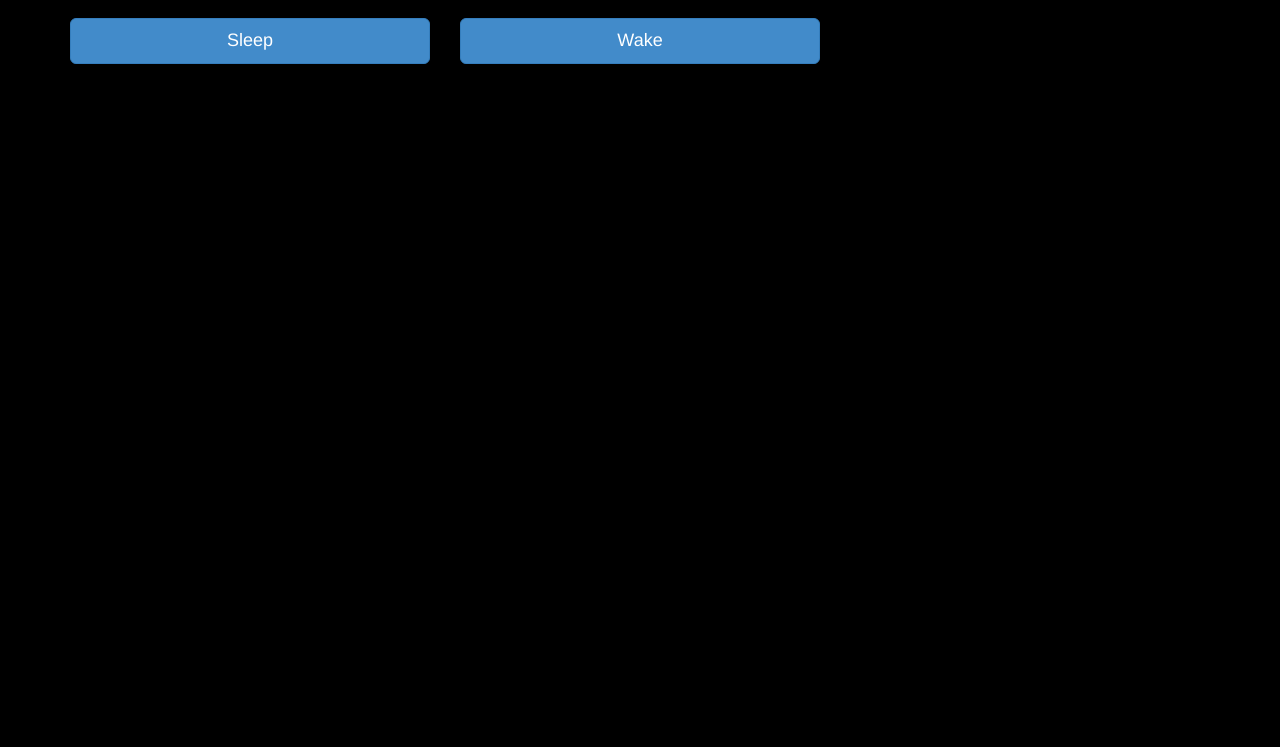
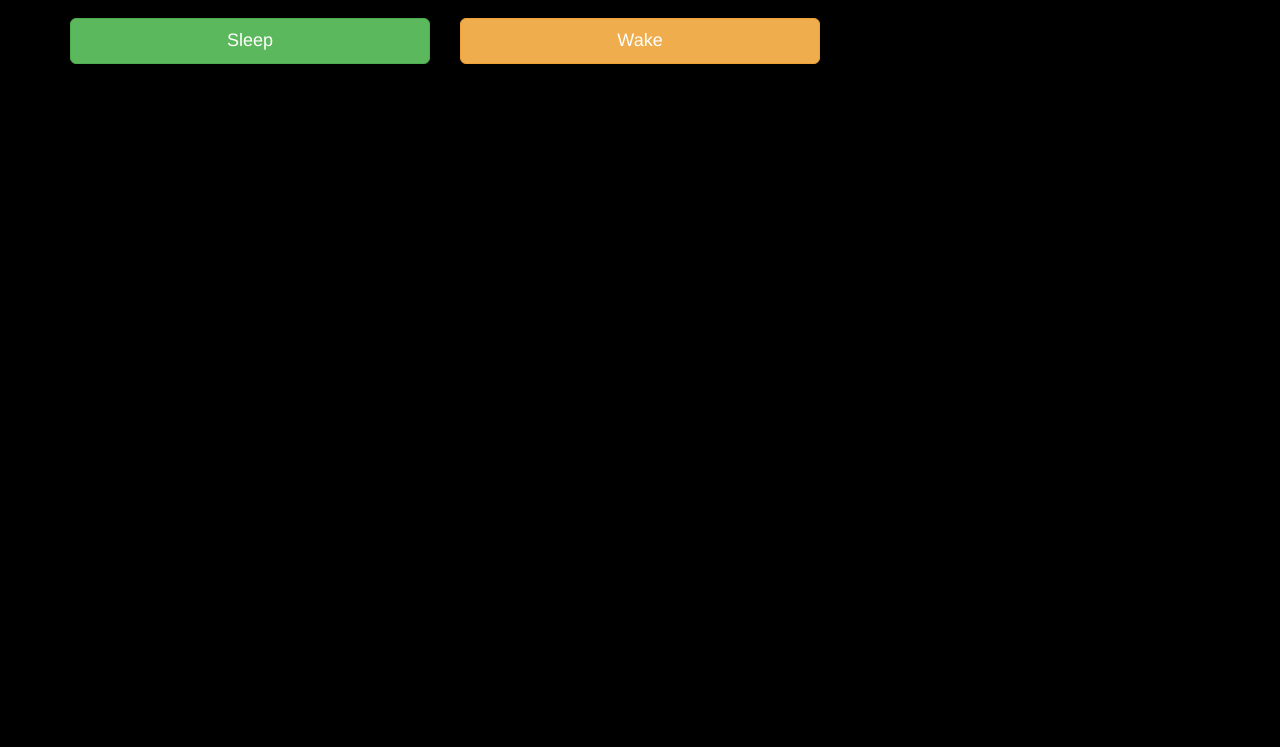
Before and after one commit to carminav/SleepTracker, a plain HTML site: page index.html in a window 1280 px wide. Shown: the part 53-800 px from the top of the page. Drawn offline with nearby package versions, Linux system fonts and the light colour scheme; files that its build step writes are made by us from their sources.

Commit message:
button change color

```diff
--- a/index.html
+++ b/index.html
@@ -42,10 +42,10 @@
 	<div class="container">
 		<div class="row">
 			<div class="col-sm-4">
-				<button class="btn btn-primary btn-lg btn-block">Sleep</button>
+				<button class="btn btn-success btn-lg btn-block">Sleep</button>
 			</div>
 			<div class="col-sm-4">
-				<button class="btn btn-primary btn-lg btn-block">Wake</button>
+				<button class="btn btn-warning btn-lg btn-block">Wake</button>
 			</div>
 		</div>
 
```
